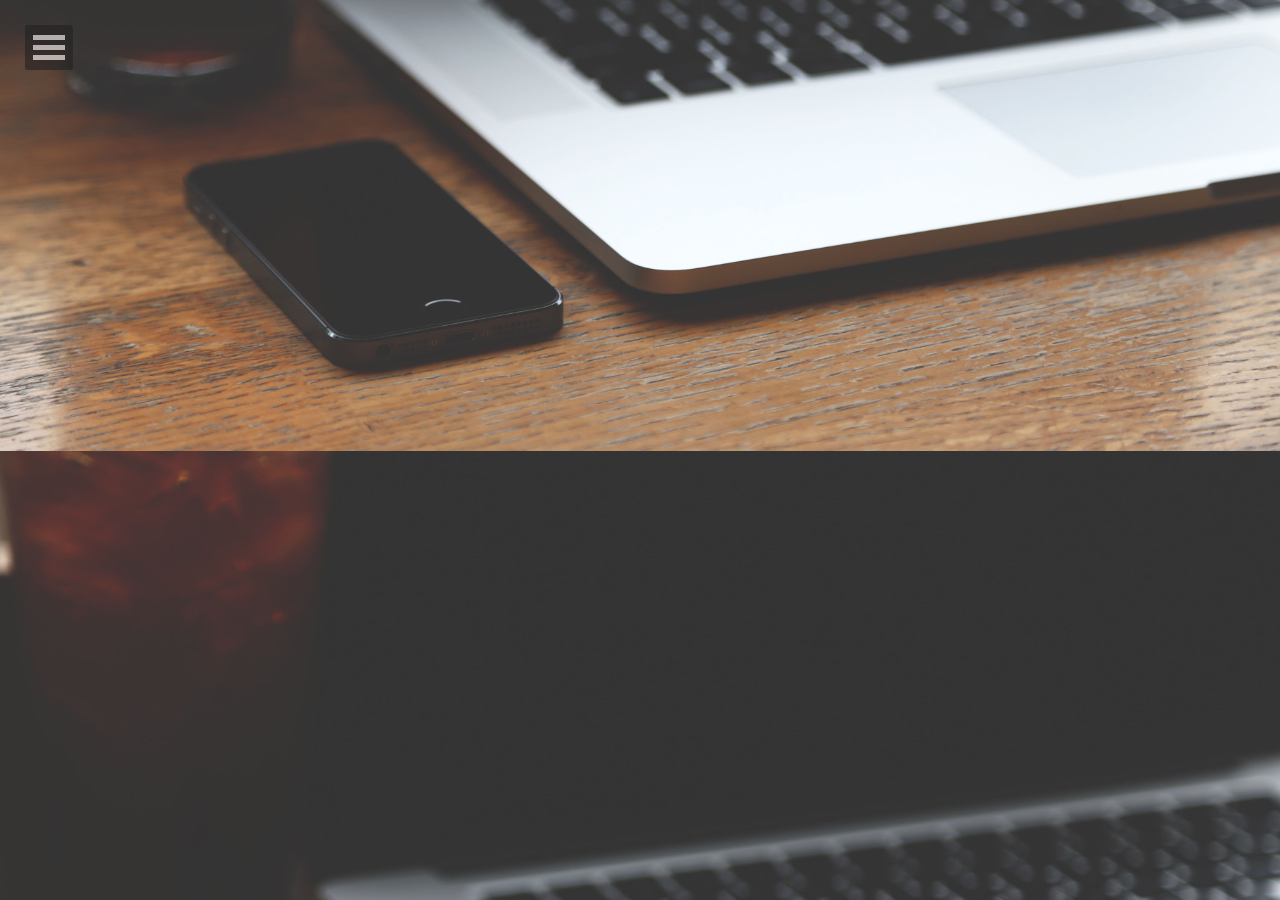
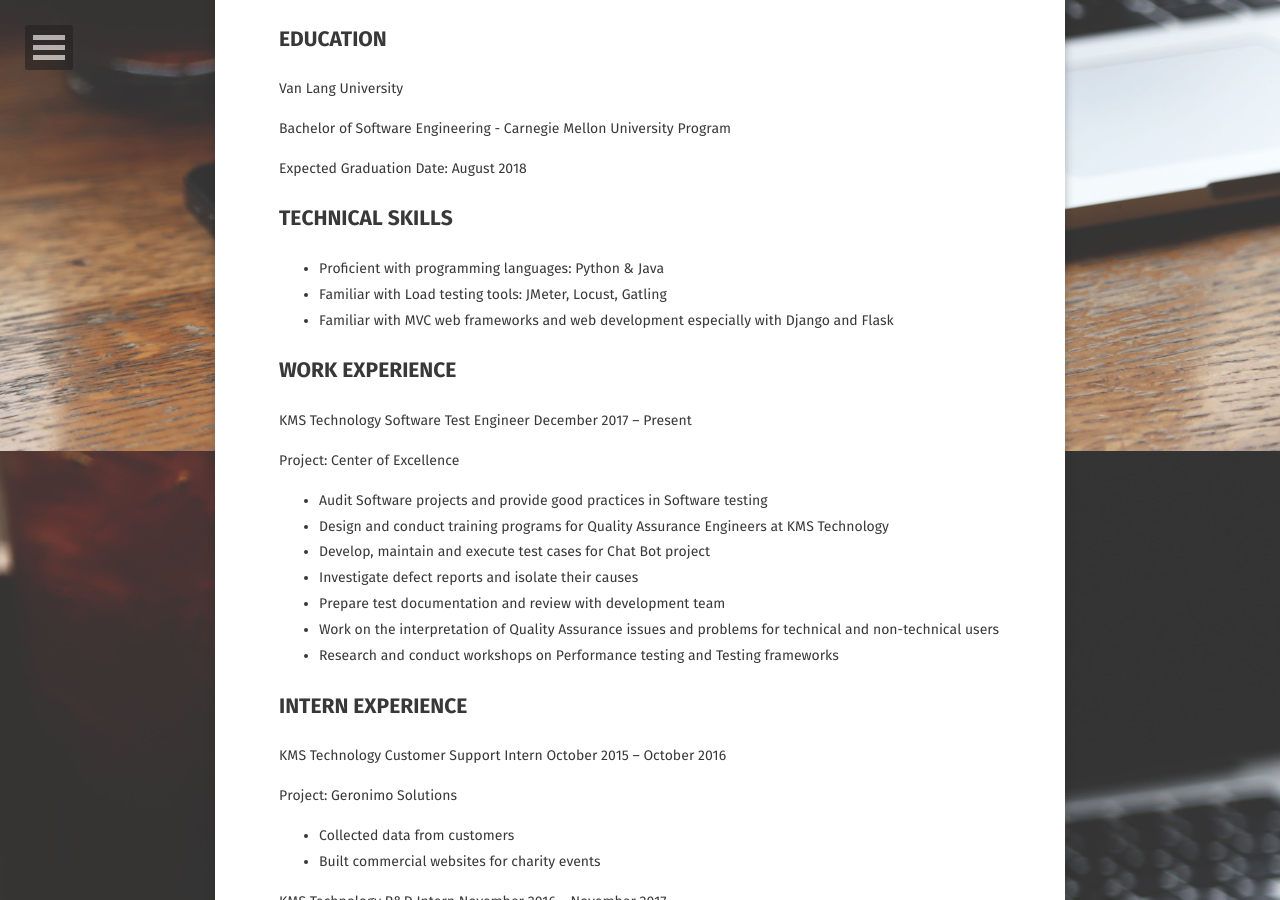
Before and after one commit to locmai/locmai.github.io, a Jekyll site: the page built from resume/index.md, in a window 1280 px wide and 900 px high, scrolled down 449 px. Built offline with Jekyll 4.4.1, drawn with Linux system fonts in a browser that asks for light colours; nearby versions of some CDN libraries; some web fonts are replaced; some of the changed text lies outside the part shown.

Commit message:
update resume

```diff
--- a/_layouts/home.html
+++ b/_layouts/home.html
@@ -41,6 +41,9 @@ layout: compress
                          <a class="btn zoombtn" href="{{ site.url }}/projects">
                          Projects
                          </a>
+                         <a class="btn zoombtn" href="{{ site.url }}/resume">
+                            Resume
+                         </a>
                  </h3>
             </div>
         </div>
--- a/resume/index.md
+++ b/resume/index.md
@@ -4,4 +4,69 @@ title: Resume
 excerpt: "Loc Mai Resume"
 comments: false
 ---
-<a href="../assets/resume/Resume_LocMai.pdf" target="_blank">My Resume </a>
+*Download <a href="../assets/resume/Resume_LocMai.pdf" target="_blank">my resume </a> in pdf format.*
+
+---
+
+# Loc Mai
+(+84) 90-858-4595
+
+locmai0201@gmail.com
+
+Ho Chi Minh, Viet Nam
+
+## EDUCATION
+Van Lang University
+
+Bachelor of Software Engineering - Carnegie Mellon University Program
+
+Expected Graduation Date:  August 2018
+
+## TECHNICAL SKILLS
+* Proficient with programming languages: Python & Java
+* Familiar with Load testing tools: JMeter, Locust, Gatling
+* Familiar with MVC web frameworks and web development especially with Django and Flask
+
+## WORK EXPERIENCE
+
+KMS Technology 		Software Test Engineer	December 2017 – Present
+
+Project: Center of Excellence
+* Audit Software projects and provide good practices in Software testing
+* Design and conduct training programs for Quality Assurance Engineers at KMS Technology
+* Develop, maintain and execute test cases for Chat Bot project
+* Investigate defect reports and isolate their causes
+* Prepare test documentation and review with development team
+* Work on the interpretation of Quality Assurance issues and problems for technical and non-technical users
+* Research and conduct workshops on Performance testing and Testing frameworks
+
+## INTERN EXPERIENCE
+KMS Technology		Customer Support Intern	October 2015 – October 2016
+
+Project: Geronimo Solutions
+* Collected data from customers
+* Built commercial websites for charity events
+
+KMS Technology		R&D Intern			November 2016 – November 2017
+
+Project: Center of Excellence
+* Conducted research and organized training workshops on Performance testing
+* Explored up-to-date technologies and leverage technical expertise of KMS Technology resources
+* Defined and conducted training workshops for Quality Assurance Engineers at KMS Technology
+* Supported auditing Software projects and provide good practices in Software Testing
+
+## CERTIFICATIONS/ AWARDS:
+* CMU Certification in Requirement Engineering 				December 2015
+* CMU Certification in Software Project Management			December 2016
+* CMU Certification in Software Testing 					December 2016
+* Japan Informatic Technology Passport (JITEC)				April 2017
+
+## ACTIVITIES
+* Vietnam Facebook Hackathon 2016		Top 10 team		July 2016
+* 9cv9 Transportation Hackathon 2017		Runner-Up		April 2017
+* Zalo Hackathon 2017				Top 10 team		December 2017
+
+## REFERENCE
+### Thao Vo
+* QA Architect at KMS Technology
+* Email: thaovo@kms-technology.com
```
Also changed, not shown: 1 other file.
